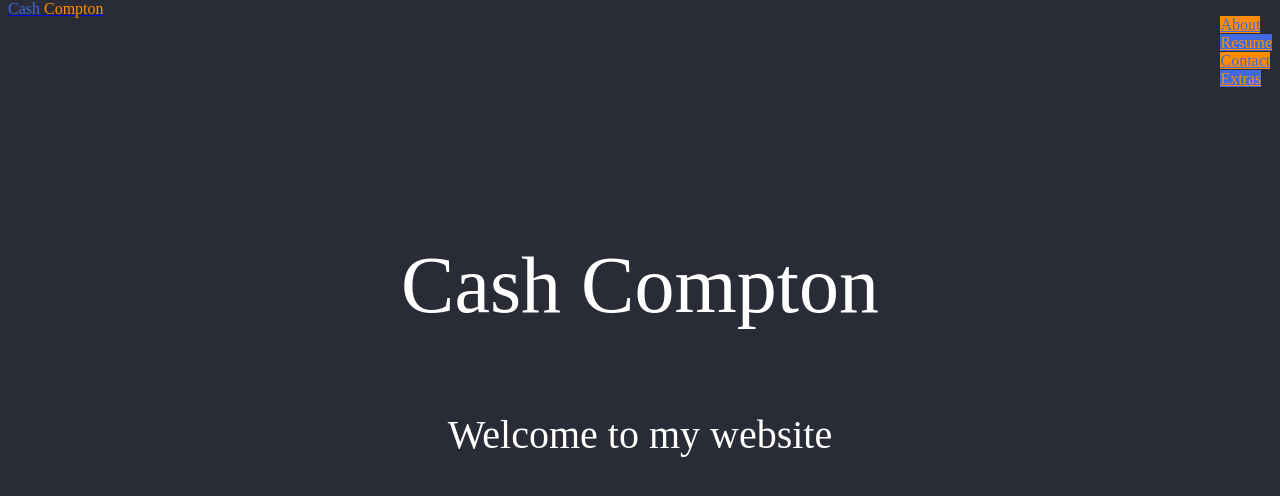
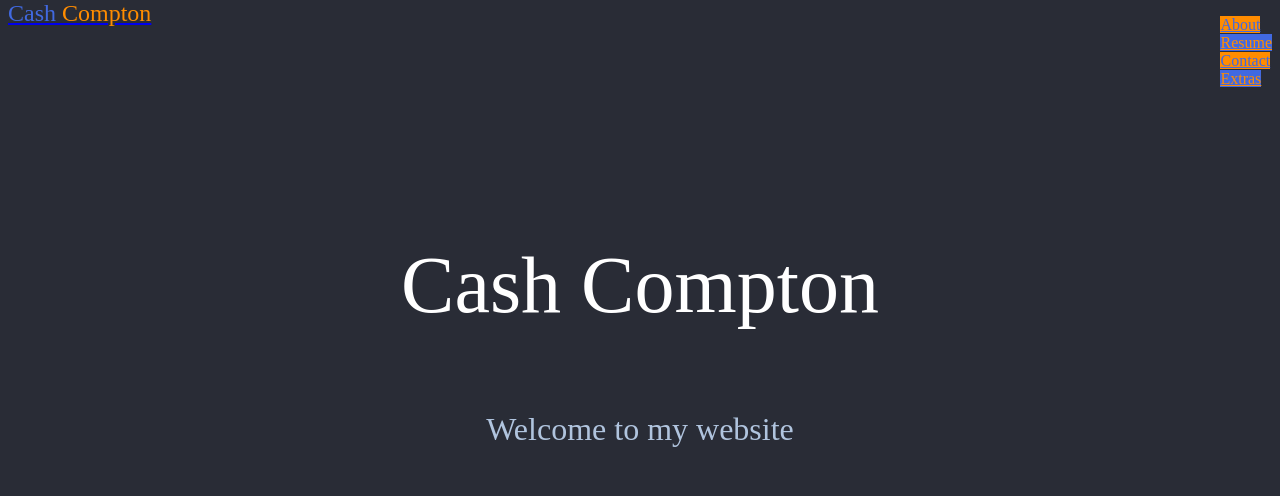
Before and after one commit to cashc/cashc.me, a PHP site: page / in a window 1280 px wide. Shown: the part 16-512 px from the top of the page. Run offline with PHP 8.4, Linux system fonts and the light colour scheme.

Commit message:
customizing

```diff
--- a/cash.css
+++ b/cash.css
@@ -9,12 +9,13 @@ body{
 }
 
 .intro > #welcome {
-    color: white;
-    font-size: calc(5vh);
+    color: lightsteelblue;
+    font-size: calc(4vh);
 }
 
 nav {
     padding-top: 8px;
+    font-size: 16px;
 }
 
 nav ul {
@@ -25,6 +26,7 @@ nav ul {
 }
 
 nav #home {
+    font-size: 24px;
     float: left;
 }
 
--- a/lib/main.js
+++ b/lib/main.js
@@ -9,6 +9,6 @@ function Cash(){
     wel.hide();
     hi.fadeIn(500);
     setTimeout(function(){
-        wel.fadeIn(250);
+        wel.fadeIn(1000);
     }, 500);
 }
```
